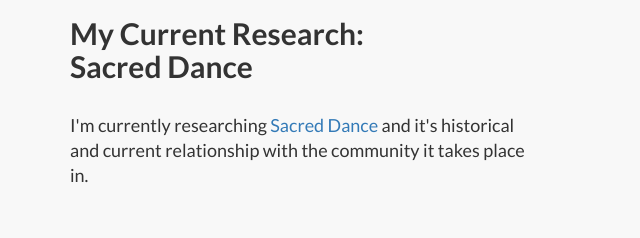
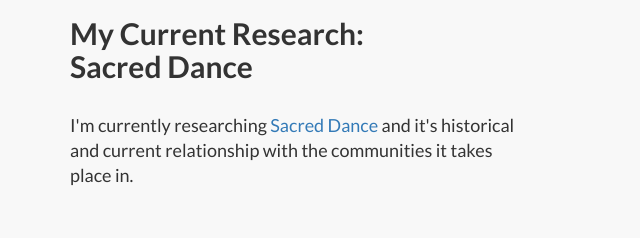
Before and after one commit to Scholarenpointe/Scholarenpointe.github.io, a plain HTML site: page index.html in a window 1280 px wide. Shown: the part 899-1137 px from the top of the page, 0-640 px from the left. Drawn offline with Linux system fonts and the light colour scheme.

Commit message:
Sacred dance cont.
edited blurb

```diff
--- a/index.html
+++ b/index.html
@@ -109,7 +109,7 @@
                     <hr class="section-heading-spacer">
                     <div class="clearfix"></div>
                     <h2 class="section-heading">My Current Research:<br>Sacred Dance</h2>
-                    <p class="lead">I'm currently researching <a target="_blank" href="http://sacreddanceguild.org/about/about-sacred-dance/">Sacred Dance</a> and it's historical and current relationship with the community it takes place in.</p>
+                    <p class="lead">I'm currently researching <a target="_blank" href="http://sacreddanceguild.org/about/about-sacred-dance/">Sacred Dance</a> and it's historical and current relationship with the communities it takes place in.</p>
                 </div>
                 <div class="col-lg-5 col-lg-offset-2 col-sm-6">
                     <img class="img-responsive" src="img/ipad.png" alt="">
```
